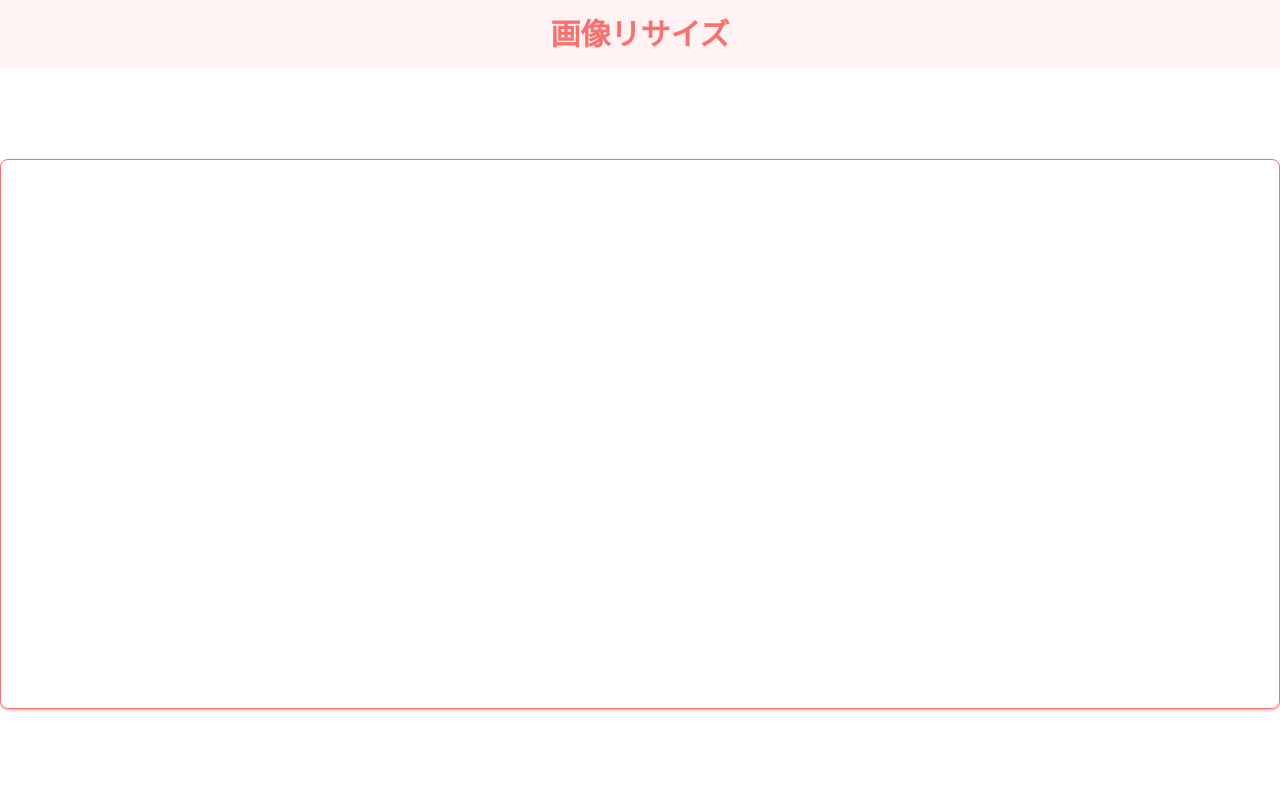
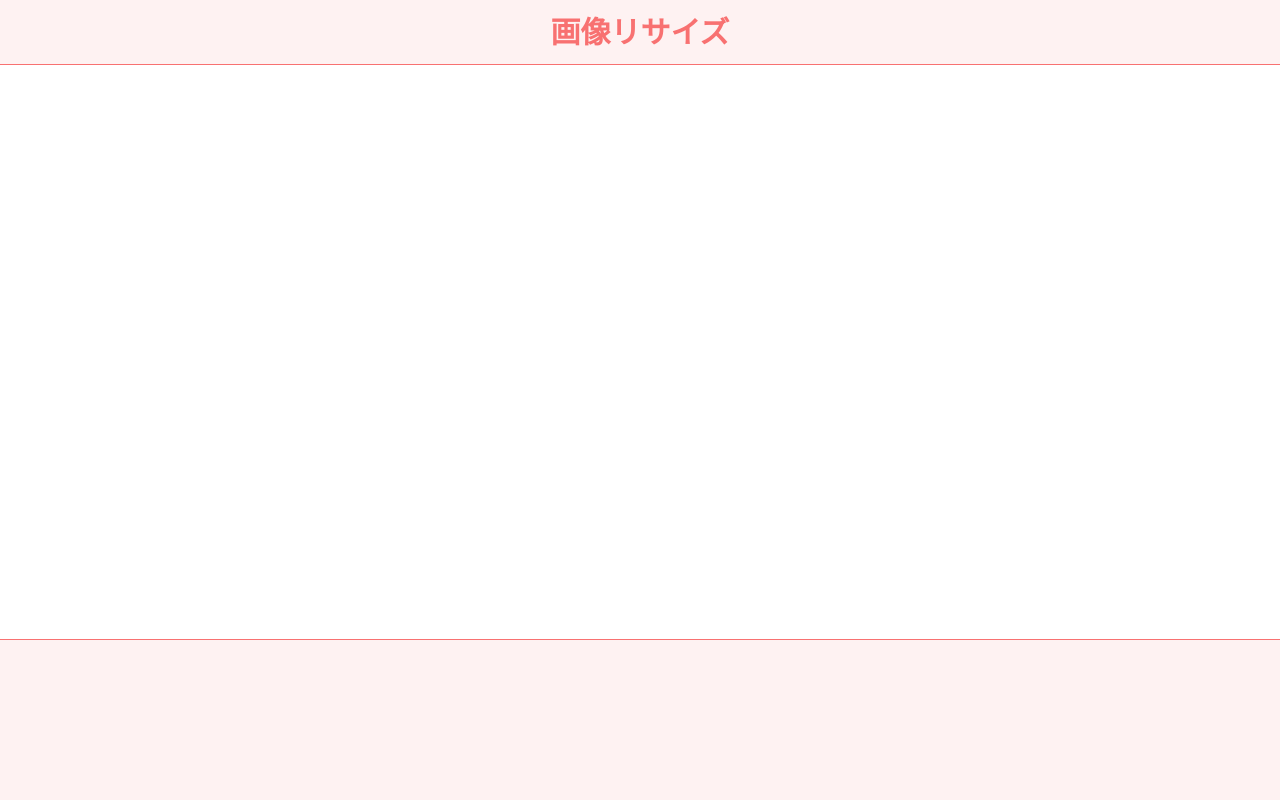
Before and after one commit to isirmt/image-resizer, a Gatsby site: page / in a window 1280 px wide. Built offline with nearby package versions, Linux system fonts and the light colour scheme; Gatsby itself is replaced by a stand-in of ours.

Commit message:
modify: CSSの修正

```diff
--- a/src/pages/index.tsx
+++ b/src/pages/index.tsx
@@ -108,7 +108,7 @@ export default function App() {
     const canvas = canvasRef.current;
     if (canvas) {
       const link = document.createElement("a");
-      link.download = currentFile?.name + "_resized.png";
+      link.download = `${currentFile?.name}_(${sliderValue}x${Math.trunc(sliderValue / loadedAspectRatio!)})_resized.png`;
       link.href = canvas.toDataURL();
       link.click();
     }
@@ -116,23 +116,25 @@ export default function App() {
 
   return (
     <main className="w-full h-[100svh] flex flex-col select-none">
-      <div className="p-4 bg-red-50 flex flex-col items-center">
-        <h1 className="text-center text-3xl px-2 text-red-400">
+      <div className="h-16 px-4 bg-red-50 flex flex-col items-center justify-center">
+        <h1 className="text-center text-3xl text-red-400">
           <b>画像リサイズ</b>
         </h1>
       </div>
-      <div className=" flex flex-col justify-center items-center gap-y-3 relative w-full flex-1">
+      <div className="h-[calc(100svh_-_14rem)] flex flex-col justify-center items-center gap-y-3 relative w-full">
         <div
-          className={`w-full flex flex-col justify-center items-center p-6 rounded-lg border-red-400 border shadow shadow-red-300 mx-4 ${isDragging ? "bg-red-50" : ""}`}
+          className={`w-full h-full flex flex-col justify-center items-center p-6 border-red-400 border-y mx-4 ${isDragging ? "bg-red-50" : ""}`}
           onDrop={handleDrop}
           onDragOver={handleDragOver}
           onDragLeave={() => setIsDragging(false)}
         >
-          <canvas ref={canvasRef} width={500} height={500} className="max-w-full"></canvas>
+          <canvas ref={canvasRef} width={500} height={500} className=" max-w-full max-h-full"></canvas>
         </div>
       </div>
+
+      <div className="h-40 px-4 bg-red-50 flex flex-col items-center justify-center">
         {loadedFileSize && loadedImgSize && (
-        <div className="p-4 bg-red-50 flex flex-col items-center">
+          <>
             <div className="flex gap-2 text-sm text-red-400">
               <span><b>ファイルサイズ：{formatFileSize(loadedFileSize)}</b></span>
               <span><b>画像サイズ：[{loadedImgSize.width} x {loadedImgSize.height}]</b></span>
@@ -153,15 +155,18 @@ export default function App() {
               <span><b>画像サイズ：[{sliderValue} x {Math.trunc(sliderValue / loadedAspectRatio!)}]</b></span>
             </div>
             <button
+              type="button"
               onClick={handleDownload}
-            className="mt-4 px-4 py-2 bg-red-400 text-white rounded-lg"
+              className="transition-colors mt-4 px-4 py-2 bg-red-400 text-white rounded-lg hover:bg-red-500"
             >
               ダウンロード
             </button>
+          </>
+        )}
       </div>
-      )}
+
     </main>
   );
 }
 
-export const Head: HeadFC = () => <title>Home Page</title>;
+export const Head: HeadFC = () => <title>画像の縮小化</title>;
```
Lines whose indentation alone changed are shown as unchanged.
